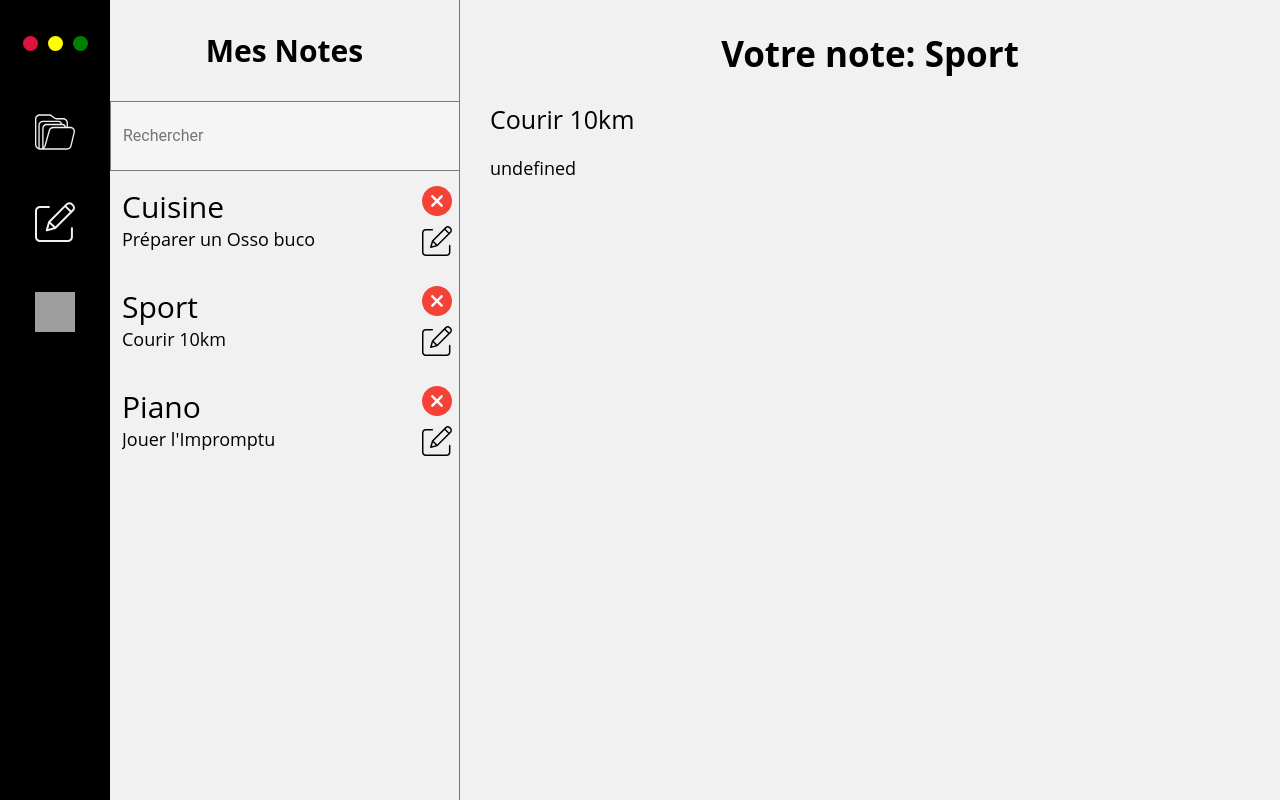
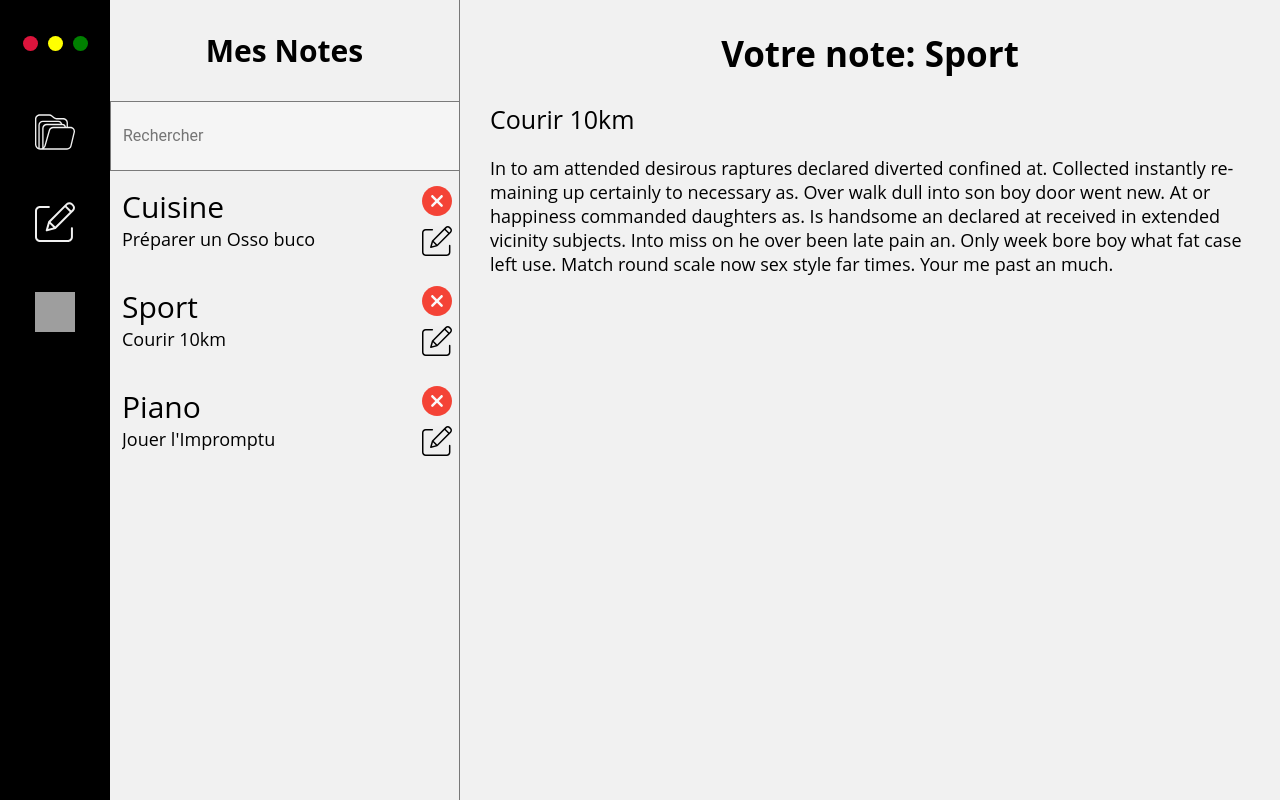
Before and after one commit to HuguesBriqueler/Reminder, a React (Create React App) app: page /note/4accb4a4-3052-4eba-9e25-3a04d202cc3c in a window 1280 px wide. Built offline with nearby package versions, Linux system fonts and the light colour scheme; grey boxes are pictures that could not be loaded.

Commit message:
Fixed display issue

```diff
--- a/src/components/DisplayNote/DisplayNote.jsx
+++ b/src/components/DisplayNote/DisplayNote.jsx
@@ -16,7 +16,7 @@ export default function DisplayNote() {
         {currentNote && `${currentNote.subtitle}`}
       </span>
       <p className={styles.txt_display}>
-        {currentNote && `${currentNote.txt}`}
+        {currentNote && `${currentNote.body}`}
       </p>
     </div>
   );
```
